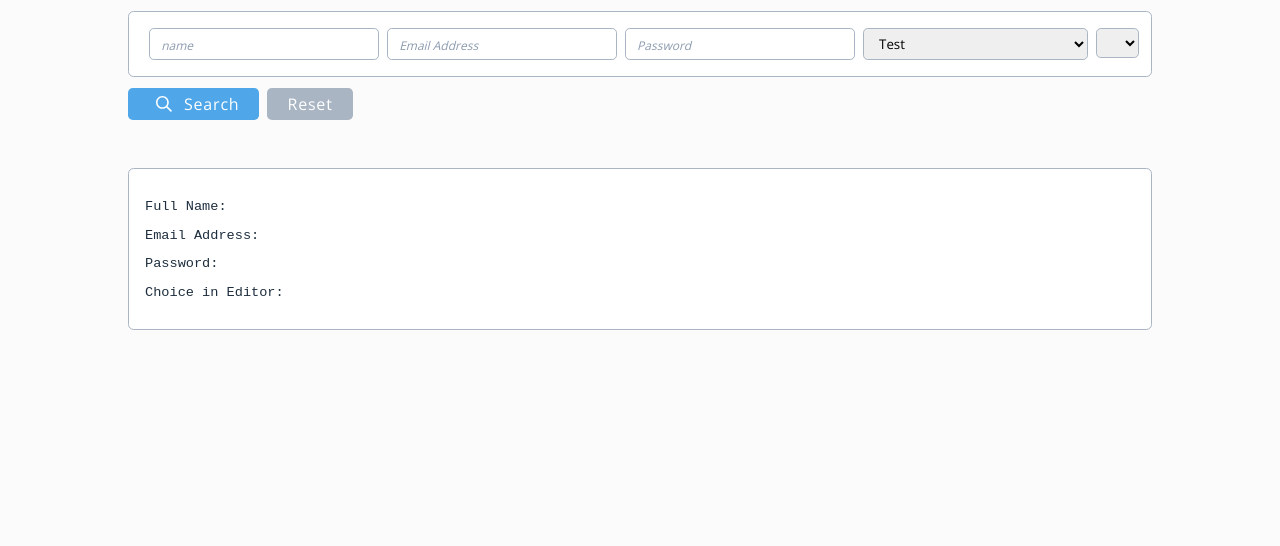
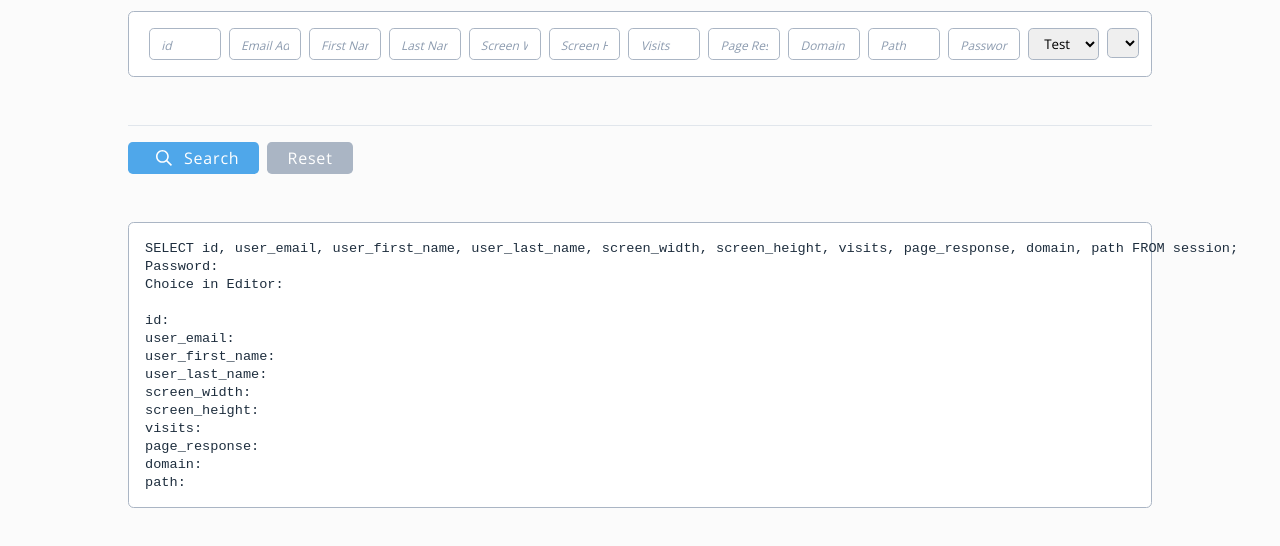
Before and after one commit to RyanBrown/quantum-metric, a React (Create React App) app: page / in a window 1280 px wide. Shown: the top 546 px of the page. Built offline with nearby package versions, Linux system fonts and the light colour scheme.

Commit message:
Quantim Metric - styled-components added

```diff
--- a/src/App.js
+++ b/src/App.js
@@ -1,10 +1,4 @@
 import React, { Component } from 'react';
-import ActionBar from './Components/ActionBar/ActionBar';
-import Button from './Components/Button/Button';
-import SelectMenu from './Components/SelectMenu/SelectMenu';
-import Generated from './Components/Generated/Generated';
-import Marker from './Components/Marker/Marker';
-import TextInput from './Components/TextInput/TextInput';
 import Form from './Components/Form/Form';
 import './styles/global.scss';
 
--- a/src/Components/ActionBar/ActionBar.js
+++ b/src/Components/ActionBar/ActionBar.js
@@ -1,30 +1,8 @@
 import React from 'react';
-import Button from '../Button/Button';
 import './styles.scss';
 
-function handleClick(e) {
-    e.preventDefault();
-    console.log('Reset was clicked.');
-}
-
-function handleSubmit(e) {
-    e.preventDefault();
-    console.log('Search "submit" was clicked');
-}
-
-const ActionBar = () => {
-    return (
-        <>
-            <div className='action-bar'>
-                <Button className='search' type='submit' variant='primary' size='lg' onClick={handleSubmit}>
-                    Search
-                </Button>
-                <Button type='reset' size='lg' onClick={handleClick}>
-                    Reset
-                </Button>
-            </div>
-        </>
-    );
+const ActionBar = (props) => {
+    return <div className='action-bar'>{props.children}</div>;
 };
 
 export default ActionBar;
--- a/src/Components/FilterBlock/FilterBlock.js
+++ b/src/Components/FilterBlock/FilterBlock.js
@@ -3,20 +3,18 @@ import PropTypes from 'prop-types';
 import './styles.scss';
 
 const propTypes = {
-    children: PropTypes.oneOfType([PropTypes.string, PropTypes.element]),
+    children: PropTypes.oneOfType([PropTypes.string, PropTypes.element]).isRequired,
     id: PropTypes.string,
-    onClick: PropTypes.func,
 };
 
 const FilterBlock = (props) => {
     return (
-        <div className='filter-block' id={props.id} onClick={props.onClick}>
+        <div className='filter-block' id={props.id}>
             {props.children}
         </div>
     );
 };
 
-FilterBlock.displayName = 'FilterBlock';
 FilterBlock.propTypes = propTypes;
 
 export default FilterBlock;
--- a/src/Components/Form/Form.js
+++ b/src/Components/Form/Form.js
@@ -1,21 +1,30 @@
 import React, { Component } from 'react';
+import ActionBar from '../ActionBar/ActionBar';
 import Button from '../Button/Button';
+import Generated from '../Generated/Generated';
+import Marker from '../Marker/Marker';
+import SelectMenu from '../SelectMenu/SelectMenu';
 import TextInput from '../TextInput/TextInput';
-import Generated from '../Generated/Generated';
-import SelectMenu from '../SelectMenu/SelectMenu';
+
 import './styles.scss';
 
 class Form extends Component {
     constructor(props) {
         super(props);
         this.state = {
-            fullname: '',
-            user_email: '',
             password: '',
             editor: '',
-            message: '',
-            // terms: false,
-            // test: '',
+
+            id: '',
+            user_email: '',
+            user_first_name: '',
+            user_last_name: '',
+            screen_width: '',
+            screen_height: '',
+            visits: '',
+            page_response: '',
+            domain: '',
+            path: '',
         };
 
         this.handleChange = this.handleChange.bind(this);
@@ -43,13 +52,12 @@ class Form extends Component {
                 <form className='form' onSubmit={this.handleSubmit}>
                     <div className='filter-block'>
                         <TextInput
-                            name='fullname'
+                            name='id'
                             onChange={this.handleChange}
-                            placeholder='name'
+                            placeholder='id'
                             type='text'
-                            value={this.state.fullname}
+                            value={this.state.id}
                         />
-
                         <TextInput
                             name='user_email'
                             onChange={this.handleChange}
@@ -57,7 +65,62 @@ class Form extends Component {
                             type='email'
                             value={this.state.user_email}
                         />
-
+                        <TextInput
+                            name='user_first_name'
+                            onChange={this.handleChange}
+                            placeholder='First Name'
+                            type='text'
+                            value={this.state.user_first_name}
+                        />
+                        <TextInput
+                            name='user_last_name'
+                            onChange={this.handleChange}
+                            placeholder='Last Name'
+                            type='text'
+                            value={this.state.user_last_name}
+                        />
+                        <TextInput
+                            name='screen_width'
+                            onChange={this.handleChange}
+                            placeholder='Screen Width'
+                            type='text'
+                            value={this.state.screen_width}
+                        />
+                        <TextInput
+                            name='screen_height'
+                            onChange={this.handleChange}
+                            placeholder='Screen Height'
+                            type='text'
+                            value={this.state.screen_height}
+                        />
+                        <TextInput
+                            name='visits'
+                            onChange={this.handleChange}
+                            placeholder='Visits'
+                            type='text'
+                            value={this.state.visits}
+                        />
+                        <TextInput
+                            name='page_response'
+                            onChange={this.handleChange}
+                            placeholder='Page Response'
+                            type='text'
+                            value={this.state.page_response}
+                        />
+                        <TextInput
+                            name='domain'
+                            onChange={this.handleChange}
+                            placeholder='Domain'
+                            type='text'
+                            value={this.state.domain}
+                        />
+                        <TextInput
+                            name='path'
+                            onChange={this.handleChange}
+                            placeholder='Path'
+                            type='text'
+                            value={this.state.path}
+                        />
                         <TextInput
                             name='password'
                             onChange={this.handleChange}
@@ -102,21 +165,44 @@ class Form extends Component {
                         </div>
                     </div>
 
+                    <ActionBar>
                         <Button type='submit' value='Submit' variant='primary'>
                             Search
                         </Button>
                         <Button type='reset' value='reset'>
                             Reset
                         </Button>
+                    </ActionBar>
                 </form>
                 <Generated>
-                    <p>Full Name: {this.state.fullname}</p>
-                    <p>Email Address: {this.state.user_email}</p>
-                    <p>Password: {this.state.password}</p>
-                    <p>Choice in Editor: {this.state.editor}</p>
-                    {/* <p>Why React: {this.state.message}</p> */}
-                    {/* <p>Terms and Condition: {this.state.terms}</p> */}
-                    {/* <p>Do you test?: {this.state.test}</p> */}
+                    {/* SELECT studentID, FirstName, LastName, FirstName + ' ' + LastName AS FullName FROM session; */}
+                    SELECT id, user_email, user_first_name, user_last_name, screen_width, screen_height, visits,
+                    page_response, domain, path FROM session;
+                    <br />
+                    Password: {this.state.password}
+                    <br />
+                    Choice in Editor: {this.state.editor}
+                    <br />
+                    <br />
+                    id: {this.state.id}
+                    <br />
+                    user_email: {this.state.user_email}
+                    <br />
+                    user_first_name: {this.state.user_first_name}
+                    <br />
+                    user_last_name: {this.state.user_last_name}
+                    <br />
+                    screen_width: {this.state.screen_width}
+                    <br />
+                    screen_height: {this.state.screen_height}
+                    <br />
+                    visits: {this.state.visits}
+                    <br />
+                    page_response: {this.state.page_response}
+                    <br />
+                    domain: {this.state.domain}
+                    <br />
+                    path: {this.state.path}
                 </Generated>
             </>
         );
--- a/src/Components/Generated/Generated.js
+++ b/src/Components/Generated/Generated.js
@@ -1,10 +1,5 @@
 import React from 'react';
-import PropTypes from 'prop-types';
 import './styles.scss';
-
-const propTypes = {
-    children: PropTypes.oneOfType([PropTypes.string, PropTypes.element]).isRequired,
-};
 
 const Generated = (props) => {
     return (
@@ -16,7 +11,4 @@ const Generated = (props) => {
     );
 };
 
-Generated.displayName = 'Generated';
-Generated.propTypes = propTypes;
-
 export default Generated;
--- a/src/Components/Generated/styles.scss
+++ b/src/Components/Generated/styles.scss
@@ -9,6 +9,11 @@
     min-height: 8rem;
     padding: 1rem;
 
+    // &:focus {
+    //     box-shadow: 0 1px 1px rgba(0, 0, 0, 0.075) inset, 0 0 4px rgba($blue, 0.6);
+    //     outline: 0 none;
+    // }
+
     pre {
         margin: 0;
     }
@@ -19,28 +24,4 @@
         font-size: 0.85rem;
         width: 100%;
     }
-
-    textarea {
-        background-color: transparent;
-        border: none;
-        font-family: $base-font;
-        font-size: 1rem;
-        padding: 1rem;
-        resize: none;
-        width: 100%;
-
-        &::placeholder {
-            display: block;
-            font-size: 0.75rem;
-            font-style: italic;
-            height: calc(100% - 2.5rem);
-            padding-top: 3.5rem;
-            text-align: center;
-        }
-
-        &:focus {
-            box-shadow: 0 1px 1px rgba(0, 0, 0, 0.075) inset, 0 0 4px rgba($blue, 0.6);
-            outline: 0 none;
-        }
-    }
 }
```
Lines whose indentation alone changed are shown as unchanged.
